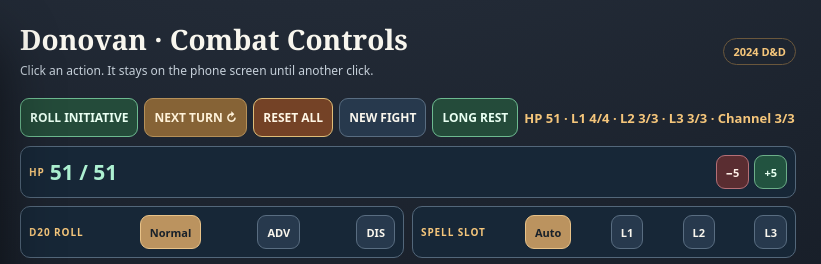
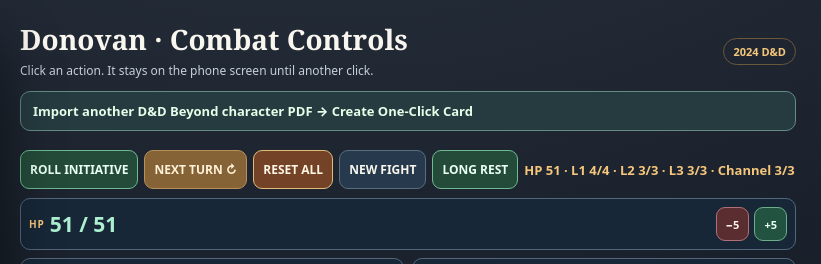
Before and after one commit to cbw29512/DND-iphone-dashboard, a plain HTML site: page index.html in a window 1280 px wide. Shown: the top 264 px of the page, 459-1280 px from the left. Drawn offline with Linux system fonts and the light colour scheme; no server answers.

Commit message:
Add one-click D&D Beyond character importer link above Donovan combat controls

```diff
--- a/index.html
+++ b/index.html
@@ -29,6 +29,7 @@ body.display .layout{display:block;margin:0;padding:0;max-width:none}body.displa
 .action.resource-empty{opacity:.68;border-style:dashed;}
 
 /* Combat actions are first. Secondary resource controls remain accessible below the action grid. */
+.character-builder-link{margin:7px 0 12px;padding:10px 12px;border-radius:10px;background:#253b40;border:1px solid #648b84;font-weight:850;font-size:13px}.character-builder-link a{color:#e5ffe8;text-decoration:none}.character-builder-link a:hover{text-decoration:underline}
 .combat-topline{display:flex;gap:10px;align-items:center;flex-wrap:wrap;padding:9px 0 12px}
 .combat-topline span{color:var(--gold);font-size:13px;font-weight:850}
 .settings-toggle{margin:16px 0 10px;border:1px solid #536379;border-radius:12px;background:#131f2c;padding:10px}
@@ -136,6 +137,7 @@ body.display .internet-pair{display:none}
 </section>
 <section class="panel">
   <div class="panelheader"><div><h2>Donovan · Combat Controls</h2><p>Click an action. It stays on the phone screen until another click.</p></div><span class="pill">2024 D&D</span></div>
+  <div class="character-builder-link"><a href="character-builder.html">Import another D&D Beyond character PDF → Create One-Click Card</a></div>
   <div class="combat-topline"><button class="smallbtn rest-quick" type="button" data-roll="initiative" title="Roll initiative with Sentinel Shield Advantage and -1 modifier">ROLL INITIATIVE</button><button class="smallbtn next" type="button" data-next="1">NEXT TURN ↻</button><button class="smallbtn reset-all-quick" type="button" data-reset="card" title="One tap: restore full HP, spell slots, Channel Divinity, and all starting state">RESET ALL</button><button class="smallbtn" type="button" data-reset="fight" title="Start a new fight but keep spent HP, slots and daily uses">NEW FIGHT</button><button class="smallbtn rest-quick" type="button" data-rest="long" title="Restore HP, slots and long-rest abilities">LONG REST</button><span id="combatQuickStatus" aria-live="polite">HP 51 · Slots 4/3/3 · Channel 3/3</span></div>
   <div class="quick-choices" aria-label="Fast combat settings">
     <div class="quick-hp" aria-label="Current HP">
```
